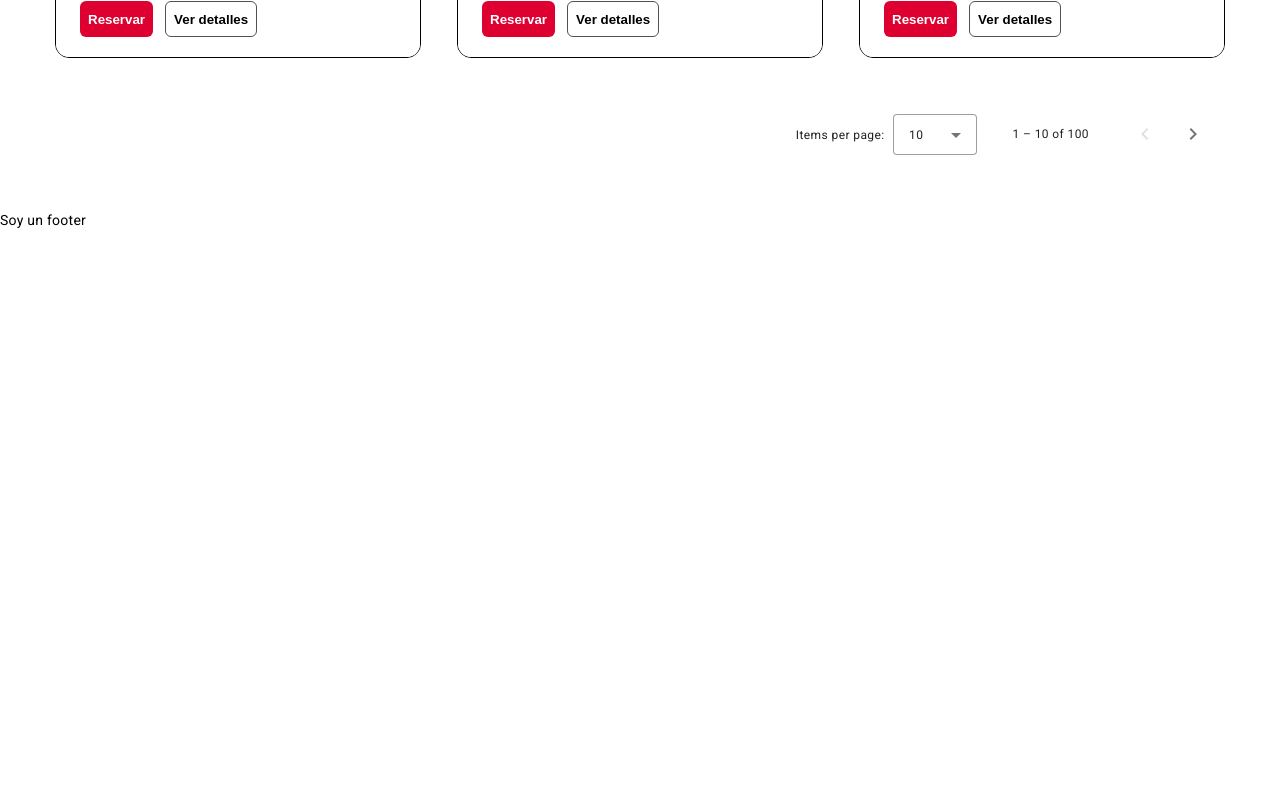
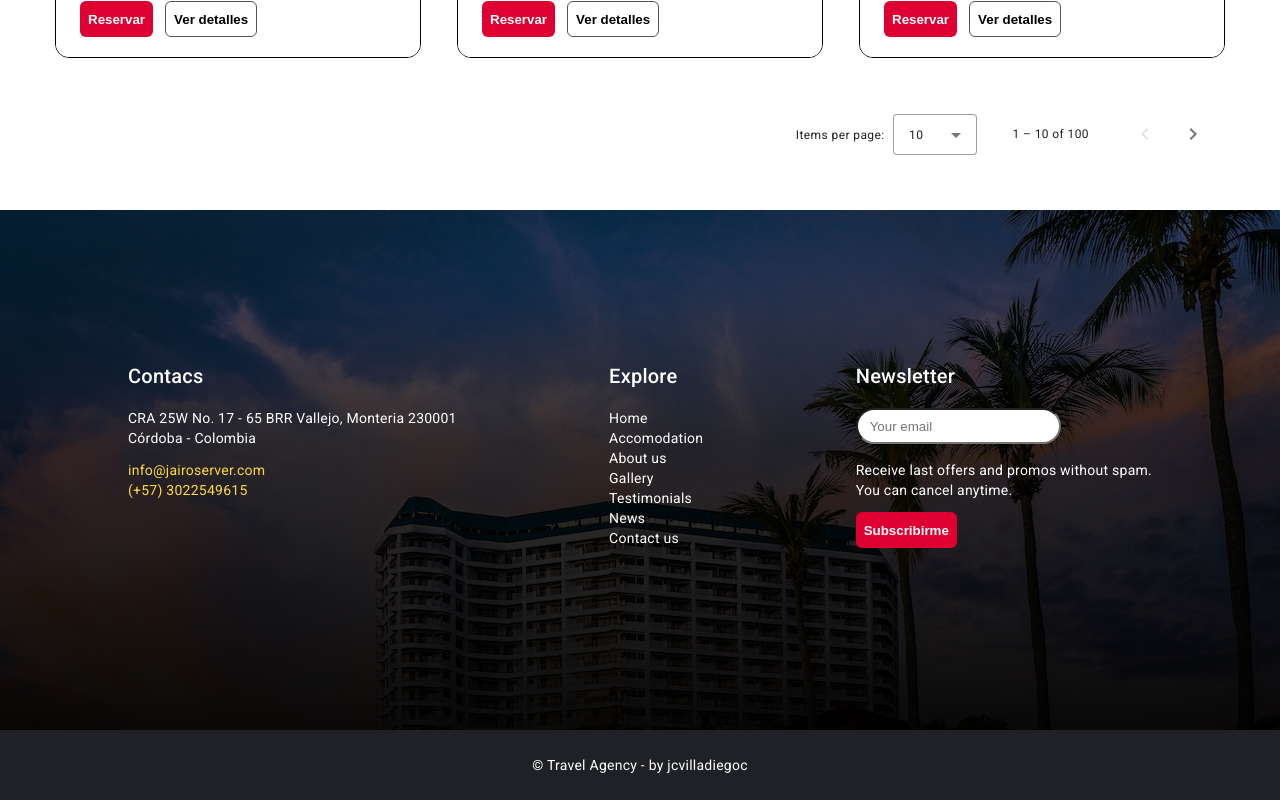
Before and after one commit to jcvilladiegoc/technical-test-0321231718, an Angular app: page / in a window 1280 px wide. Shown: the part 1714-2514 px from the top of the page. Before the commit the page ends 1944 px from the top, so only its background shows below. Built offline with nearby package versions, Linux system fonts and the light colour scheme.

Commit message:
#3 #comment The footer section was completed

```diff
--- a/src/app/landing-page/landing-page.component.html
+++ b/src/app/landing-page/landing-page.component.html
@@ -68,6 +68,49 @@
         </mat-paginator>
     </div>
     <div class="footer">
-        Soy un footer
+        <div class="mask">
+            <div class="information-section">
+                <div class="contact-section">
+                    <h2>Contacs</h2>
+                    <p>
+                        CRA 25W No. 17 - 65 BRR Vallejo, Monteria 230001
+                        <br>
+                        Córdoba - Colombia
+                    </p>
+                    <p>
+                        <a href="mailto:info@jairoserver.com" style="color: #ffd740; text-decoration: none;">info@jairoserver.com</a>
+                        <br>
+                        <a href="cel:3022549615" style="color: #ffd740; text-decoration: none;">(+57) 3022549615</a>
+                    </p>
+                </div>
+                <div class="explore">
+                    <h2>Explore</h2>
+                    <p>
+                        Home <br>
+                        Accomodation <br>
+                        About us <br>
+                        Gallery <br>
+                        Testimonials <br>
+                        News <br>
+                        Contact us
+                    </p>
+                </div>
+                <div class="newsletter">
+                    <h2> Newsletter </h2>
+                    <input type="text" name="" id="" placeholder="Your email" style="padding: 4px; height: 24px; outline: none; border-radius: 24px; padding: 4px 12px">
+                    <p style="margin-top: 1rem;">
+                        Receive last offers and promos without spam.
+                        <br>
+                        You can cancel anytime.
+                    </p>
+                    <button class="custom-button reserva active">Subscribirme</button>
+                </div>
+            </div>
+            <div class="author-section">
+                <span>
+                    © Travel Agency - by <a href="https://github.com/jcvilladiegoc" target="_blank">jcvilladiegoc</a>
+                </span>
+            </div>
+        </div>
     </div>
 </div>
--- a/src/app/landing-page/landing-page.component.scss
+++ b/src/app/landing-page/landing-page.component.scss
@@ -4,32 +4,6 @@
     height: 718px;
     opacity: 0.8;
     opacity: 1;
-
-    button.custom-button {
-        padding: 0px 8px;
-        border: 0px;
-        height: 36px;
-        background-color: transparent;
-        font-weight: bold;
-        border-radius: 6px;
-        cursor: pointer;
-        color: white;
-    }
-
-    button.custom-button:hover {
-        background-color: rgba($color: white, $alpha: 0.8);
-        color: black;
-    }
-
-    button.custom-button.active {
-        background-color: white;
-        color: black;
-    }
-
-    button.custom-button.reserva {
-        background-color: #dd0031;
-        color: white;
-    }
 
     .header {
 
@@ -129,7 +103,50 @@
     }
 
     .footer {
+
         margin-top: 3rem;
+        background-image: url(/assets/imgs/wireframe-footer.png);
+        background-image: url(/assets/imgs/pexels-asman-chema-594077.jpg);
+        background-size: cover;
+        height: 590px;
+        // height: 670px;
+
+        .mask {
+
+            display: block;
+            background-color: rgba($color: pink, $alpha: 0.5);
+            background: linear-gradient(0deg, rgb(0, 0, 0) 0%, rgb(0, 0, 0) 0%, rgba(0, 0, 0, 0.8) 60%, rgba(0, 0, 0, 0.5) 100%);
+
+            .information-section {
+                height: 370px;
+                background-color: rgba($color: brown, $alpha: 0.5);
+                background-color: transparent;
+                max-width: 80%;
+                width: 100%;
+                margin: auto;
+                color: white;
+                display: flex;
+                justify-content: space-between;
+                padding-top: 150px;
+            }
+
+            .author-section {
+
+                height: 70px;
+                background-color: rgba($color: yellow, $alpha: 0.5);
+                background-color: #1f2127;
+                display: grid;
+                justify-content: center;
+                align-items: center;
+                color: white;
+
+                span a {
+                    text-decoration: none;
+                    color: white;
+                }
+            }
+
+        }
     }
 
 }
@@ -138,3 +155,29 @@ a.header-link {
     text-decoration: none;
     color: white;
 }
+
+button.custom-button {
+    padding: 0px 8px;
+    border: 0px;
+    height: 36px;
+    background-color: transparent;
+    font-weight: bold;
+    border-radius: 6px;
+    cursor: pointer;
+    color: white;
+}
+
+button.custom-button:hover {
+    background-color: rgba($color: white, $alpha: 0.8);
+    color: black;
+}
+
+button.custom-button.active {
+    background-color: white;
+    color: black;
+}
+
+button.custom-button.reserva {
+    background-color: #dd0031;
+    color: white;
+}
```
Also changed, not shown: src/assets/imgs/instagram.png (added), src/assets/imgs/wireframe-footer.png (added).
